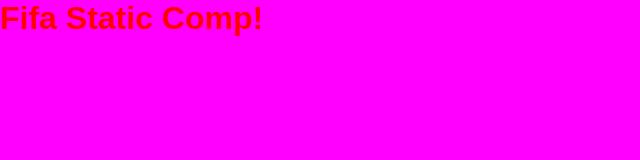
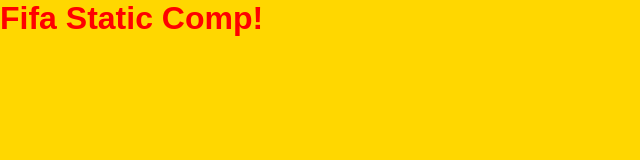
Before and after one commit to shayan-golafshani/static-comp-freestyle, a website: page index.html in a window 1280 px wide. Shown: the whole page, without its empty margins (0-640 px from the left). Drawn offline with Linux system fonts and the light colour scheme.

Commit message:
Simplify media queries

```diff
--- a/styles.css
+++ b/styles.css
@@ -7,18 +7,18 @@
   }
 
 
-@media screen and (min-width: 55em) {
+  h1 {
+    color: red;
+}
+
+@media (min-width: 55em) {
     body {
-      background: magenta;
+      background: gold;
     }
   }
 
-  @media screen and (max-width: 40em) {
+  @media (max-width: 40em) {
     body {
       background: teal;
     }
   }
-
-h1 {
-    color: red;
-}
```
